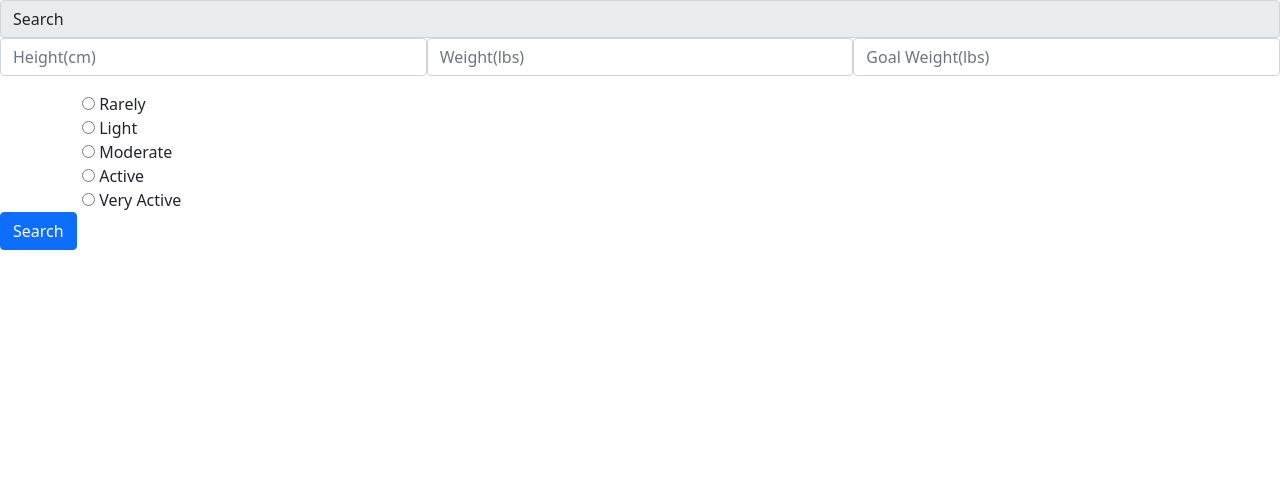
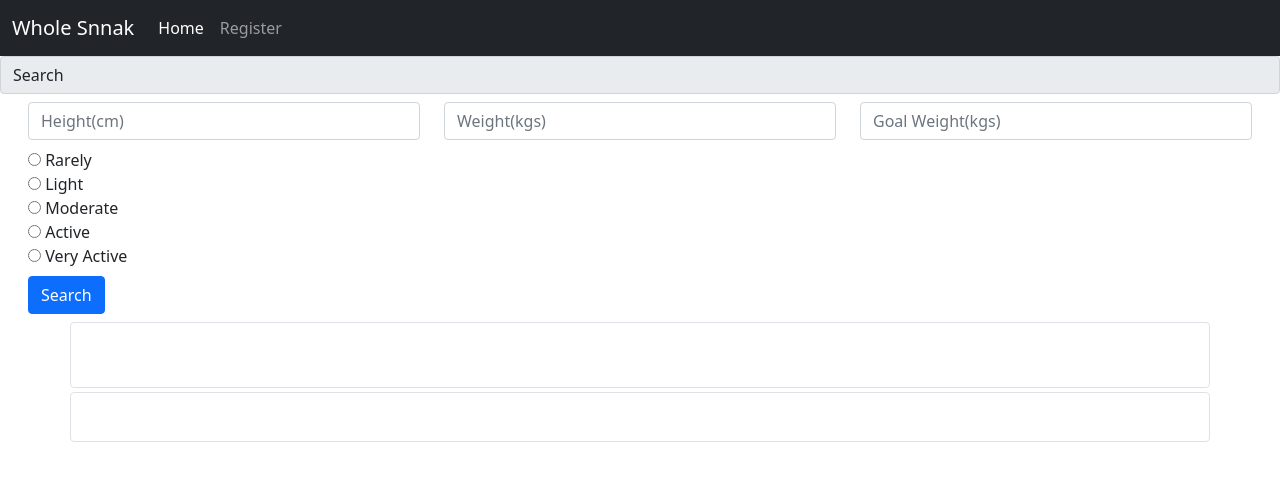
Before and after one commit to pp677/Whole_Snnak, a PHP site: page /mealPlan.html in a window 1280 px wide. Shown: the top 481 px of the page. Run offline with PHP 8.4, Linux system fonts and the light colour scheme.

Commit message:
Website is ready for presentation with workind links and visuals

```diff
--- a/frontend/mealPlan.html
+++ b/frontend/mealPlan.html
@@ -9,31 +9,66 @@
     <script src="https://ajax.googleapis.com/ajax/libs/jquery/3.6.0/jquery.min.js"></script>
     <script defer="true" src="https://cdn.jsdelivr.net/npm/bootstrap@5.0.2/dist/js/bootstrap.bundle.min.js" integrity="sha384-MrcW6ZMFYlzcLA8Nl+NtUVF0sA7MsXsP1UyJoMp4YLEuNSfAP+JcXn/tWtIaxVXM" crossorigin="anonymous"></script>
     <link href="https://cdn.jsdelivr.net/npm/bootstrap@5.0.2/dist/css/bootstrap.min.css" rel="stylesheet" integrity="sha384-EVSTQN3/azprG1Anm3QDgpJLIm9Nao0Yz1ztcQTwFspd3yD65VohhpuuCOmLASjC" crossorigin="anonymous">
+ <nav class="navbar navbar-expand-lg navbar-dark bg-dark">
+  <div class="container-fluid">
+    <a class="navbar-brand" href="index.php">Whole Snnak</a>
+    <button class="navbar-toggler" type="button" data-bs-toggle="collapse" data-bs-target="#navbarNavDropdown" aria-controls="navbarNavDropdown" aria-expanded="false" aria-label="Toggle navigation">
+      <span class="navbar-toggler-icon"></span>
+    </button>
+    <div class="collapse navbar-collapse" id="navbarNavDropdown">
+      <ul class="navbar-nav">
+        <li class="nav-item">
+          <a class="nav-link active" aria-current="page" href="index.php">Home</a>
+        </li>
+        <li class="nav-item">
+          <a class="nav-link" href="registration.php">Register</a>
+        </li>
+          </ul>
+        </li>
+      </ul>
+    </div>
+  </div>
+</nav>
+
     <title>Meal Planner</title>
 </head>
 <body>
-    <div>
 	<div class="input-group-prepend">
         <span class="input-group-text" id="inputGroup-sizing-default">Search</span>
         </div>
-        <div class="d-flex flex-row bd-highlight mb-3">
+	<div class="row mx-3 mt-2">
+		<div class="col">
 			<input type="text" placeholder="Height(cm)" class="form-control"id="height" aria-label="Default" aria-describedby="inputGroup-sizing-default">
-            <input type="text" placeholder="Weight(lbs)" class="form-control"id="weight" aria-label="Default" aria-describedby="inputGroup-sizing-default">
-            <input type="text" placeholder="Goal Weight(lbs)" class="form-control"id="goal" aria-label="Default" aria-describedby="inputGroup-sizing-default">
 		</div>
-        <div class="container">
+		<div class="col">
+			<input type="text" placeholder="Weight(kgs)" class="form-control"id="weight" aria-label="Default" aria-describedby="inputGroup-sizing-default">
+		</div>
+		<div class="col">
+			<input type="text" placeholder="Goal Weight(kgs)" class="form-control"id="goal" aria-label="Default" aria-describedby="inputGroup-sizing-default">
+
+		</div>
+	</div>
+	<div class="row mx-3">
+		<div class="col my-2">
 	       		<input type="radio" name="levels" value="1.2"/> Rarely </br>
           		<input type="radio" name="levels" value="1.37"/> Light </br>
           		<input type="radio" name="levels" value="1.5"/> Moderate </br>
            		<input type="radio" name="levels" value="1.73"/> Active </br>
         		<input type="radio" name="levels" value="1.9"/> Very Active </br>
-
-
+		</div>
+	</div>
+	<div class="row mx-3 mb-2">
+		<div class="col">
+			<button onclick="bmiCalc()" class="btn btn-primary" type="submit">Search</button>
+		</div>
+	</div>
+	<div class="container-md bg-white border rounded p-4 mb-1">
+		<p id="message"></p>
+	</div>
+    <div class="container-md bg-white border rounded p-4 mb-5" style="">
+            <div id = "cards" class= "row g-3">
+            </div>
         </div>
 
-    </div>
-    <button onclick="bmiCalc()" class="btn btn-primary" type="submit">Search</button>
-    <div id = "cards" class="cards">
-    </div>
 </body>
 </html>
--- a/frontend/recipe.html
+++ b/frontend/recipe.html
@@ -12,7 +12,7 @@
     <script defer="true" src="https://cdn.jsdelivr.net/npm/bootstrap@5.0.2/dist/js/bootstrap.bundle.min.js" integrity="sha384-MrcW6ZMFYlzcLA8Nl+NtUVF0sA7MsXsP1UyJoMp4YLEuNSfAP+JcXn/tWtIaxVXM" crossorigin="anonymous"></script>
    <link href="https://cdn.jsdelivr.net/npm/bootstrap@5.1.3/dist/css/bootstrap.min.css" rel="stylesheet" integrity="sha384-1BmE4kWBq78iYhFldvKuhfTAU6auU8tT94WrHftjDbrCEXSU1oBoqyl2QvZ6jIW3" crossorigin="anonymous">
 
-                <nav class="navbar navbar-expand-lg navbar-dark bg-dark">
+  <nav class="navbar navbar-expand-lg navbar-dark bg-dark">
   <div class="container-fluid">
     <a class="navbar-brand" href="index.php">Whole Snnak</a>
     <button class="navbar-toggler" type="button" data-bs-toggle="collapse" data-bs-target="#navbarNavDropdown" aria-controls="navbarNavDropdown" aria-expanded="false" aria-label="Toggle navigation">
--- a/frontend/script2.js
+++ b/frontend/script2.js
@@ -2,6 +2,7 @@ var apiURL = "https://api.spoonacular.com/recipes/complexSearch?query="
 var jKey = "30d54b052b194028b6b933ffd24bdb19";
 var sKey = "bd4900301d1b467b8d7ba3032e403773";
 var pKey = "6d63ae21b55a4ac1b6c4325fba601856";
+var hKey = "f7dc662afa184e58acd5c6d095374e64";
 const button = document.getElementById("search");
 //Pass in data if you need to
 
@@ -12,7 +13,7 @@ function searchForRecipe(){
 
         var inputVal = document.getElementById("search").value;
         console.log(inputVal);
-        var safe = apiURL + inputVal + "&maxFat=25&number=6&apiKey=" + pKey;
+        var safe = apiURL + inputVal + "&maxFat=25&number=6&apiKey=" + hKey;
 
 		$.getJSON(safe,
         function(data){
@@ -24,6 +25,60 @@ function searchForRecipe(){
             }
         }
         );
+}
+function bmiCalc(){
+    const message = document.getElementById("message");
+        message.innerHTML="";
+
+    var level;
+    var heightFT = document.getElementById("height").value;
+    var weight = document.getElementById("weight").value;
+    var gWeight = document.getElementById("goal").value;
+	console.log(level);
+
+    let bmr = 65+(13.75*weight)+(5*(parseInt(heightFT)));
+    let gbmr = 65+(13.75*gWeight)+(5*(parseInt(heightFT)));
+
+
+
+    document.getElementsByName('levels').forEach(radio=> {
+        if(radio.checked){
+            level = (radio.value);
+        }
+    })
+
+    var amr = parseFloat(level)*bmr;
+    var gamr = parseFloat(level)*gbmr;
+
+    var calorieSearch ="";
+    //onsole.log(gamr);
+    var mess = "In order to  gain: " + (gWeight-weight) +"kg. You will need to maintain " + gamr + " calories.";
+
+	message.innerHTML = mess;
+
+    calorieSearch = "minCalories="+ (gamr/2)-50 +"&maxCalories="+ (gamr/2)+50;
+    let cards = document.getElementById("cards");
+        cards.innerHTML = "";
+
+        var safe = apiURL + calorieSearch+"&number=6&apiKey=" + hKey;
+	console.log(safe);
+        $.getJSON(safe,
+        function(data){
+            console.log(data);
+            console.log(data.results.length);
+            for(let i = 0; i<data.results.length; i++){
+                var nutrients1 = data.results[i].nutrition;
+                var fat2 = nutrients1.nutrients.calo;
+                var heading = document.createElement("p");
+                heading.className = "card-calorie";
+                heading.innerHTML = fat2;
+
+                cards.appendChild(createCard(data.results[i]));
+            }
+        }
+        );
+
+
 }
 
 function createCard(data, i){
@@ -65,7 +120,3 @@ function createCard(data, i){
 
     return card;
 }
-
-function createText(data)
-{
-}
```
Also changed, not shown: frontend/index.php (+8 -13 lines), frontend/login.php (+1 -10 lines), frontend/registration.php (+1 -14 lines), frontend/userDashboard.php (+8 -7 lines), frontend/Wholesnnak.png (added). Lines whose indentation alone changed are shown as unchanged.
